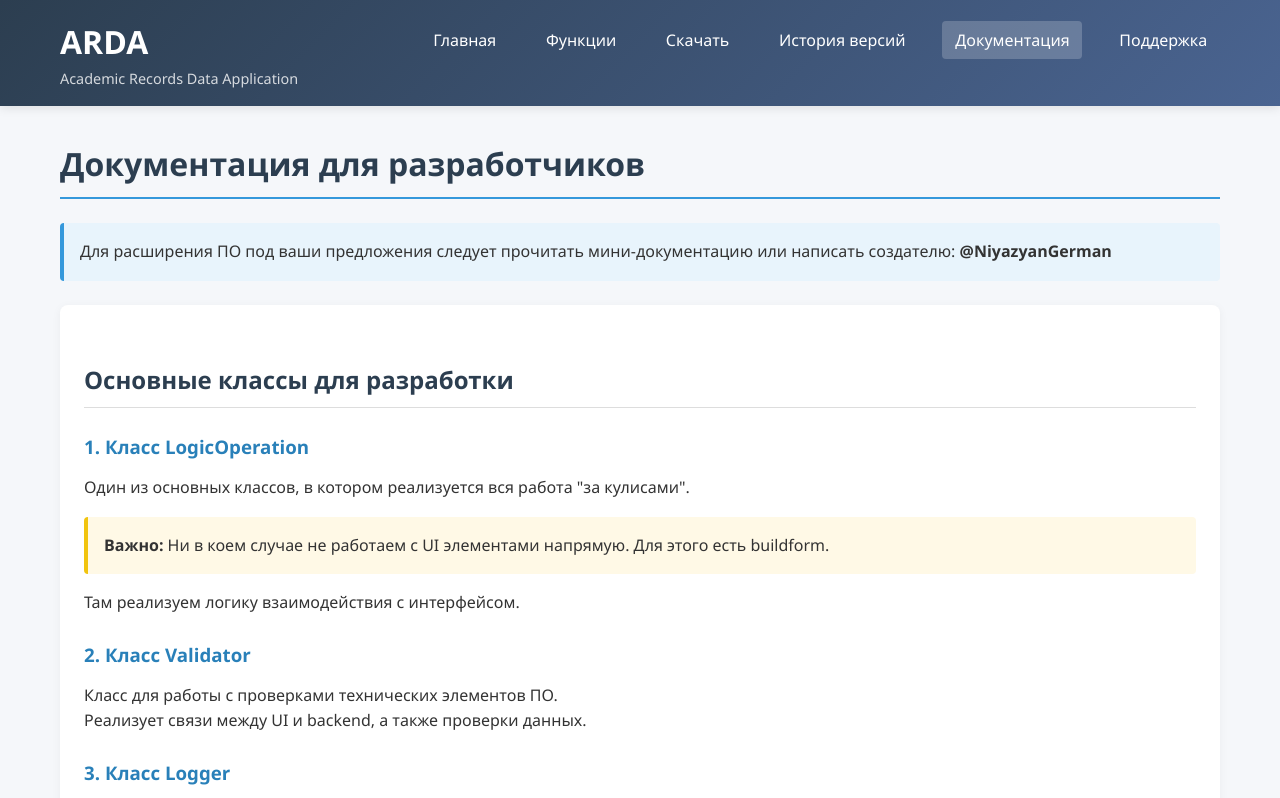
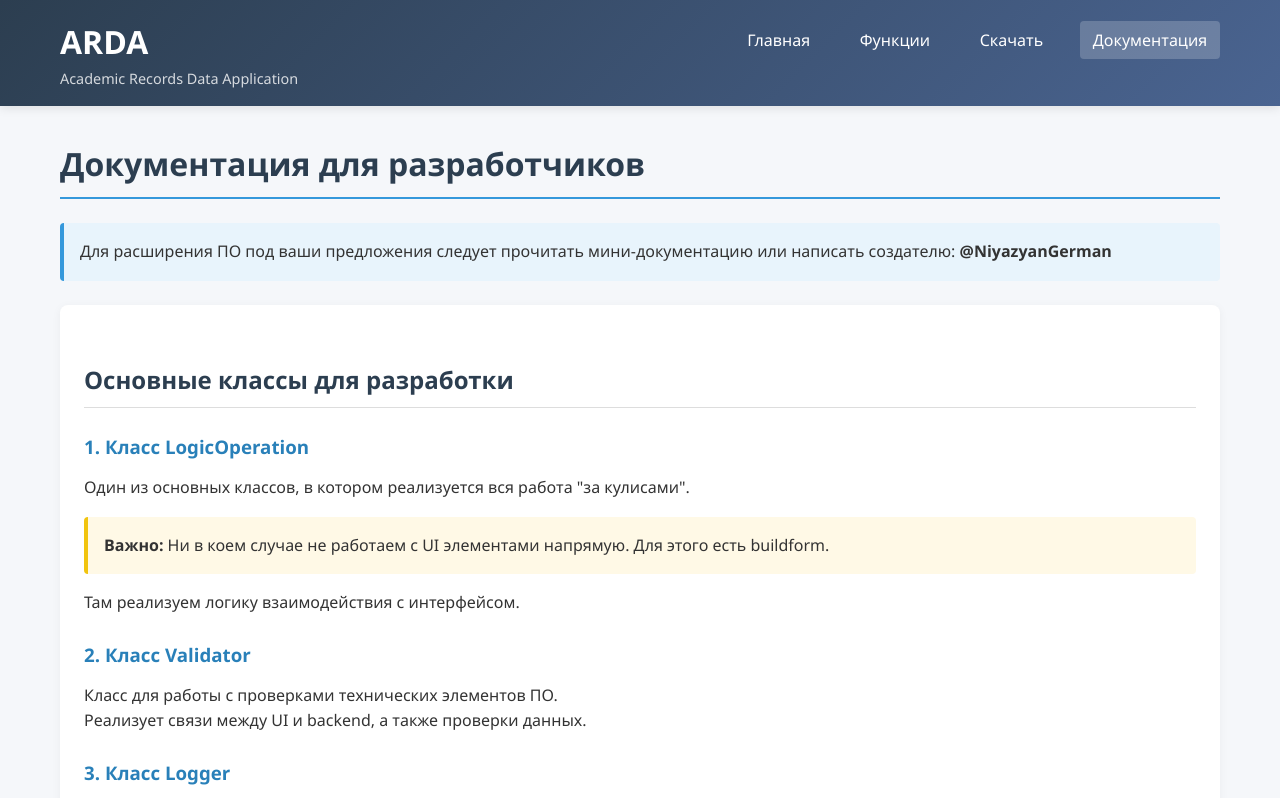
Before and after one commit to Gerakl1123/ARDA_web, a plain HTML site: page doc.html in a window 1280 px wide. Shown: the top 798 px of the page. Drawn offline with Linux system fonts and the light colour scheme.

Commit message:
Update doc.html

```diff
--- a/doc.html
+++ b/doc.html
@@ -274,9 +274,8 @@
                     <li><a href="index.html">Главная</a></li>
                     <li><a href="features.html">Функции</a></li>
                     <li><a href="download.html">Скачать</a></li>
-                    <li><a href="changelog.html">История версий</a></li>
                     <li><a href="docs.html" class="active">Документация</a></li>
-                    <li><a href="support.html">Поддержка</a></li>
+
                 </ul>
             </nav>
         </div>
```
